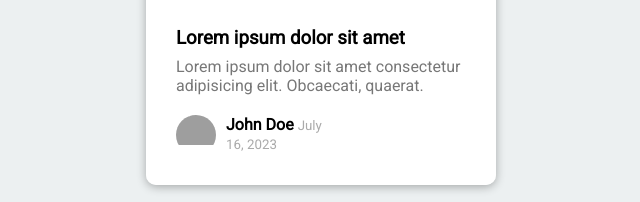
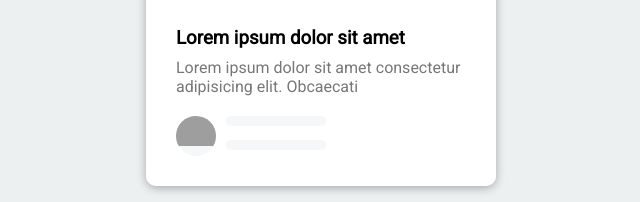
Before and after one commit to devjoy2018/Content_Placeholder, a plain HTML site: page index.html in a window 1280 px wide. Shown: the part 409-611 px from the top of the page, without its empty margins (319-959 px from the left). Drawn offline with Linux system fonts and the light colour scheme; grey boxes are pictures that could not be loaded.

Commit message:
JavaScript added

```diff
--- a/index.html
+++ b/index.html
@@ -8,33 +8,21 @@
   </head>
   <body>
     <div class="card">
-      <div class="card-header animated-bg" id="header">
-        <img
-          src="https://images.unsplash.com/photo-1688298610323-7f18b1bf94a2?ixlib=rb-4.0.3&ixid=M3wxMjA3fDB8MHxwaG90by1wYWdlfHx8fGVufDB8fHx8fA%3D%3D&auto=format&fit=crop&w=464&q=80"
-          alt=""
-        />
-      </div>
+      <div class="card-header animated-bg" id="header">&nbsp;</div>
 
       <div class="card-content">
-        <h3 class="card-title animated-bg-text" id="title">
-          Lorem ipsum dolor sit amet
-        </h3>
+        <h3 class="card-title animated-bg-text" id="title"></h3>
         <p class="card-excerpt" id="excerpt">
-          Lorem ipsum dolor sit amet consectetur adipisicing elit. Obcaecati,
-          quaerat.
+          &nbsp;
           <span class="animated-bg animated-bg-text">&nbsp;</span>
           <span class="animated-bg animated-bg-text">&nbsp;</span>
           <span class="animated-bg animated-bg-text">&nbsp;</span>
         </p>
         <div class="author">
-          <div class="profile-img animated-bg" id="profile_img">
-            <img src="https://randomuser.me/api/portraits/men/45.jpg" alt="" />
-          </div>
+          <div class="profile-img animated-bg" id="profile_img">&nbsp;</div>
           <div class="author-info">
-            <strong class="animated-bg animated-bg-text">John Doe</strong>
-            <small class="animated-bg animated-bg-text" id="date"
-              >July 16, 2023</small
-            >
+            <strong class="animated-bg animated-bg-text">&nbsp;</strong>
+            <small class="animated-bg animated-bg-text" id="date">&nbsp;</small>
           </div>
         </div>
       </div>
--- a/index.js
+++ b/index.js
@@ -0,0 +1,26 @@
+const header = document.getElementById("header");
+const title = document.getElementById("title");
+const excerpt = document.getElementById("excerpt");
+const profile_img = document.getElementById("profile_img");
+const name = document.getElementById("name");
+const date = document.getElementById("date");
+
+const animated_bgs = document.querySelectorAll("animated-bg");
+const animated_bg_text = document.querySelectorAll("animated-bg-text");
+
+setTimeout(getData, 2500);
+
+function getData() {
+  header.innerHTML =
+    '<img src="https://images.unsplash.com/photo-1688298610323-7f18b1bf94a2?ixlib=rb-4.0.3&ixid=M3wxMjA3fDB8MHxwaG90by1wYWdlfHx8fGVufDB8fHx8fA%3D%3D&auto=format&fit=crop&w=464&q=80"/>';
+  title.innerHTML = "Lorem ipsum dolor sit amet";
+  excerpt.innerHTML =
+    "Lorem ipsum dolor sit amet consectetur adipisicing elit. Obcaecati";
+  profile_img.innerHTML =
+    '<img src="https://randomuser.me/api/portraits/men/45.jpg" alt="" />';
+  name.innerHTML = "John Doe";
+  date.innerHTML = "Jul 16 2023";
+
+  animated_bgs.forEach((bg) => bg.classList.remove("animated-bg"));
+  animated_bgs_texts.forEach((bg) => bg.classList.remove("animated-bg-text"));
+}
--- a/style.css
+++ b/style.css
@@ -75,3 +75,33 @@ img {
   color: #aaa;
   margin-top: 5px;
 }
+
+.animated-bg {
+  background-image: linear-gradient(
+    to right,
+    #f6f7f8 0%,
+    #edeef1 10%,
+    #f6f7f8 20%,
+    #f6f7f8 100%
+  );
+  background-size: 200% 100%;
+  animation: bgPos 1s linear infinite;
+}
+
+.animated-bg-text {
+  border-radius: 50px;
+  display: inline-block;
+  margin: 0;
+  height: 10px;
+  width: 100%;
+}
+
+@keyframes bgPos {
+  0% {
+    background-position: 50% 0;
+  }
+
+  100% {
+    background-position: -150% 0;
+  }
+}
```
